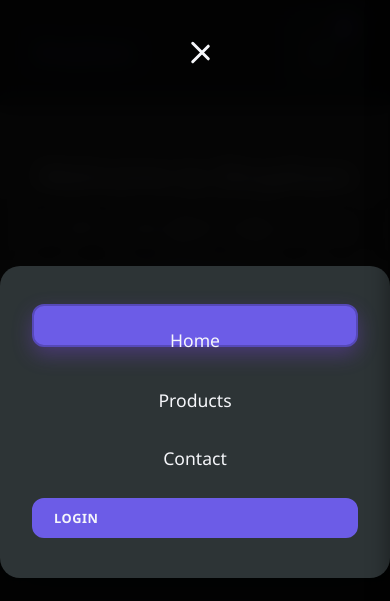
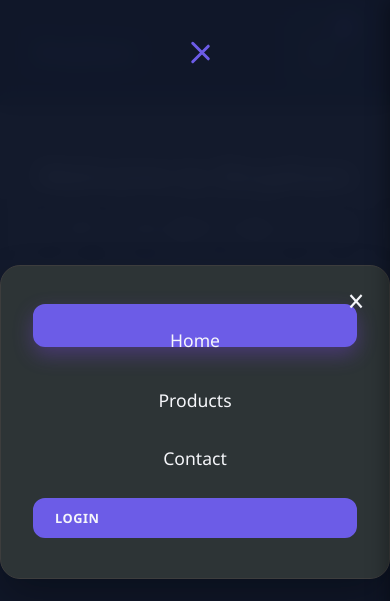
Before and after one commit to AmineElMallouki12/webshop, a website: page public/index.html in a window 390 px wide. Both pictures are taken after a click on the button "Toggle mobile menu". Drawn offline with Linux system fonts and the light colour scheme; no server answers; placeholder pictures from the web are drawn by us.

Commit message:
Fix mobile navigation colors to match website theme

```diff
--- a/public/css/style.css
+++ b/public/css/style.css
@@ -340,14 +340,17 @@ nav ul li a.login-btn:hover {
     color: var(--text-color);
     cursor: pointer;
     padding: 8px;
-    border-radius: 4px;
-    transition: background-color 0.3s ease;
+    border-radius: 8px;
+    transition: all 0.3s ease;
     z-index: 1002;
     position: relative;
+    border: 2px solid transparent;
 }
 
 .mobile-menu-toggle:hover {
     background-color: var(--border-color);
+    border-color: var(--primary-color);
+    transform: scale(1.05);
 }
 
 .mobile-menu-toggle span {
@@ -356,13 +359,14 @@ nav ul li a.login-btn:hover {
     height: 3px;
     background: var(--text-color);
     margin: 4px 0;
-    transition: 0.3s ease;
+    transition: all 0.3s ease;
     border-radius: 2px;
     transform-origin: center;
 }
 
 .mobile-menu-toggle.active span:nth-child(1) {
     transform: rotate(-45deg) translate(-6px, 6px);
+    background: var(--primary-color);
 }
 
 .mobile-menu-toggle.active span:nth-child(2) {
@@ -372,6 +376,7 @@ nav ul li a.login-btn:hover {
 
 .mobile-menu-toggle.active span:nth-child(3) {
     transform: rotate(45deg) translate(-6px, -6px);
+    background: var(--primary-color);
 }
 
 /* Product buttons layout */
@@ -1893,7 +1898,7 @@ footer {
         left: 0;
         right: 0;
         bottom: 0;
-        background: rgba(0, 0, 0, 0.95);
+        background: rgba(15, 23, 42, 0.95);
         backdrop-filter: blur(10px);
         z-index: 1000;
         transform: translateX(-100%);
@@ -1920,6 +1925,25 @@ footer {
         background: var(--card-bg);
         border-radius: 20px;
         box-shadow: 0 20px 40px rgba(0, 0, 0, 0.3);
+        border: 1px solid var(--border-color);
+        position: relative;
+    }
+
+    nav ul::before {
+        content: '✕';
+        position: absolute;
+        top: 1rem;
+        right: 1.5rem;
+        color: var(--text-color);
+        font-size: 1.5rem;
+        cursor: pointer;
+        transition: all 0.3s ease;
+        z-index: 10;
+    }
+
+    nav ul::before:hover {
+        color: var(--primary-color);
+        transform: scale(1.1);
     }
 
     nav ul li {
@@ -1936,6 +1960,8 @@ footer {
         font-size: 1.1rem;
         font-weight: 500;
         border: 2px solid transparent;
+        color: var(--text-color);
+        background: transparent;
     }
 
     nav ul li a:hover,
@@ -1944,6 +1970,7 @@ footer {
         color: var(--white);
         transform: translateY(-2px);
         box-shadow: 0 8px 20px rgba(139, 69, 255, 0.3);
+        border-color: var(--primary-color);
     }
 
     nav ul li a.login-btn {
@@ -1951,6 +1978,7 @@ footer {
         border-radius: 12px;
         text-align: center;
         background-color: var(--primary-color);
+        color: var(--white);
         font-weight: 600;
         text-transform: uppercase;
         letter-spacing: 0.5px;
@@ -1961,6 +1989,7 @@ footer {
         background-color: var(--white);
         color: var(--primary-color);
         transform: translateY(-2px);
+        box-shadow: 0 8px 20px rgba(139, 69, 255, 0.3);
     }
 
     /* Header adjustments */
```
